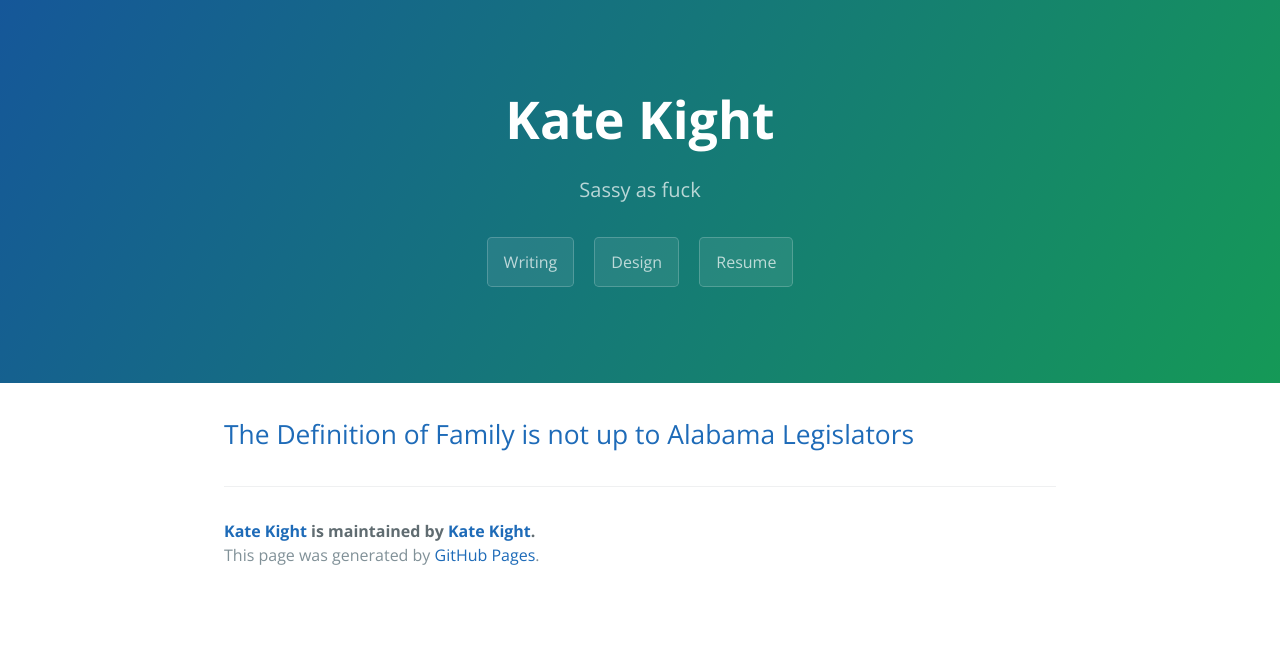
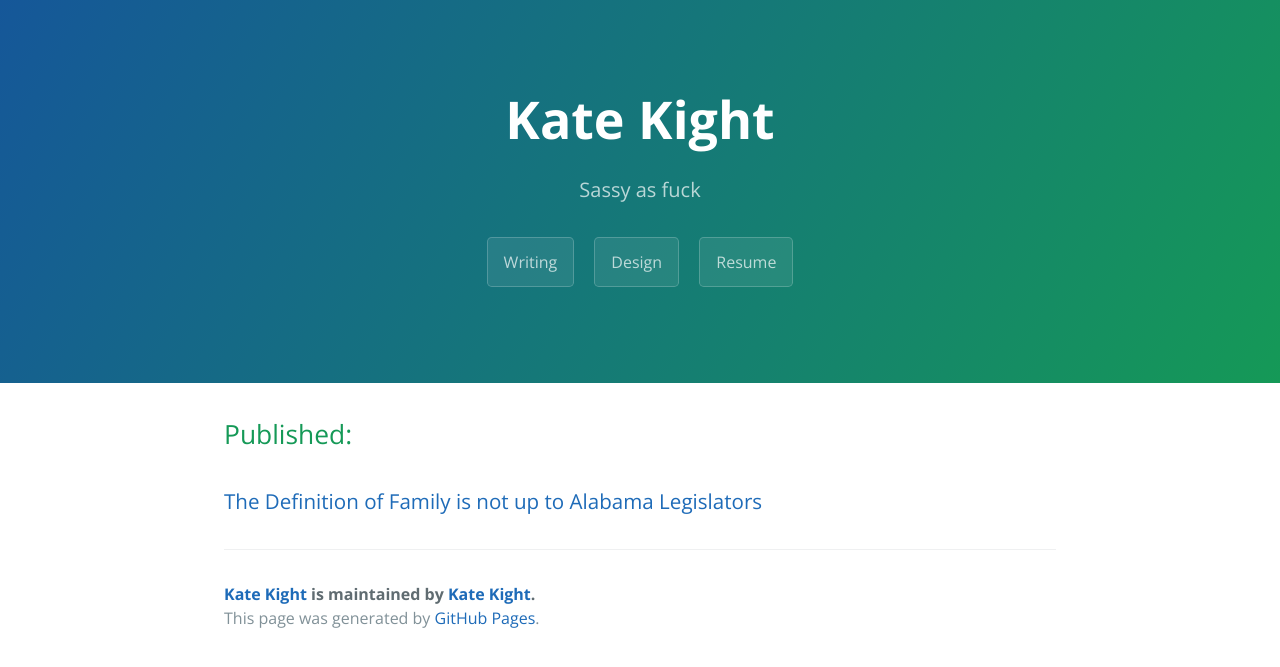
Before and after one commit to Flyakight/flyakight.github.io, a Jekyll site: the page built from _posts/2017-03-15-writing.markdown, in a window 1280 px wide. Shown: the top 667 px of the page. Built offline with Jekyll 4.4.1, drawn with Linux system fonts in a browser that asks for light colours.

Commit message:
Update 2017-03-15-writing.markdown

```diff
--- a/_posts/2017-03-15-writing.markdown
+++ b/_posts/2017-03-15-writing.markdown
@@ -4,9 +4,11 @@ title:  "Writing"
 date:   2017-03-15 17:05:00
 categories: main
 ---
-
 <h2>
+Published:
+</h2>
+<h3>
 <a href="http://www.nbcnews.com/feature/nbc-out/opinion-definition-family-not-alabama-legislators-n724171">
 The Definition of Family is not up to Alabama Legislators
 </a>
-</h2>
+</h3>
```
